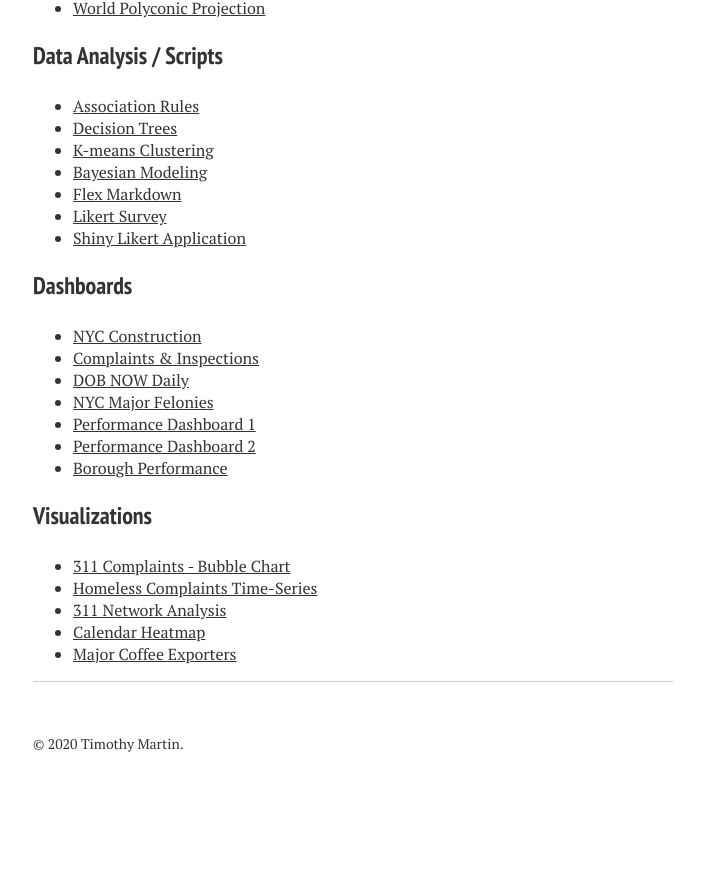
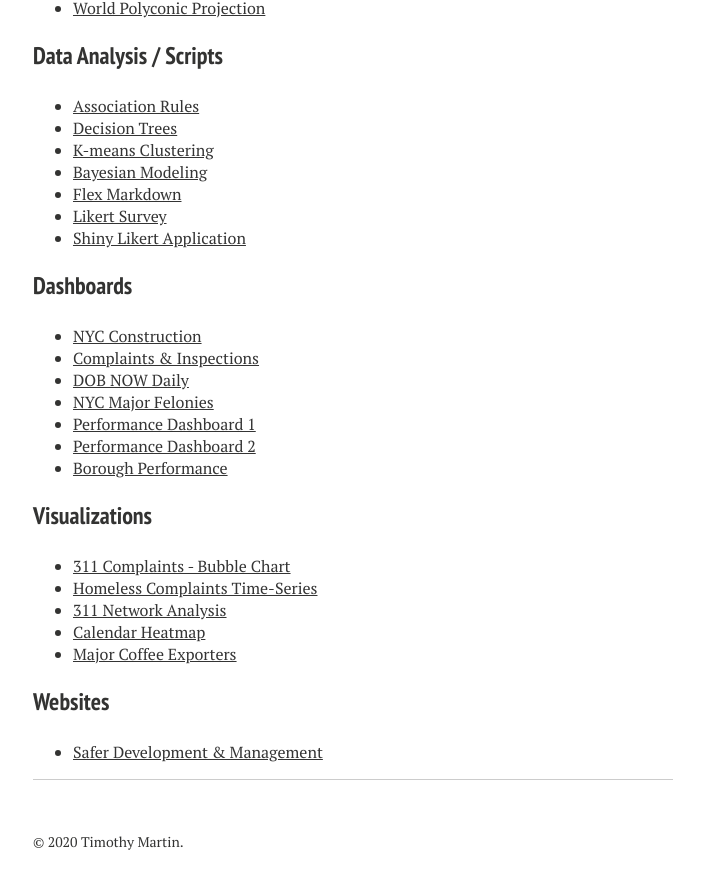
Before and after one commit to timothymartin76/timothymartin76.github.io, a Jekyll site: the page built from index.md, in a window 1280 px wide and 900 px high, scrolled down 1249 px. Shown: the top 889 px of the window, without its empty margins (287-991 px from the left). Built offline with Jekyll 4.4.1, drawn with Linux system fonts in a browser that asks for light colours; nearby versions of some CDN libraries; before the commit the page ends 2051 px from its top, so only the background shows below that.

Commit message:
Update index.md

```diff
--- a/index.md
+++ b/index.md
@@ -62,3 +62,6 @@
 * <a href="https://vimeo.com/160318121" target="_blank">311 Network Analysis</a>
 * <a href="https://raw.githubusercontent.com/timothymartin76/Calendar_Heatmaps/master/heatmap.PNG" target="_blank">Calendar Heatmap</a>
 * <a href="http://timothymartin76.github.io/SS_LastMin/examples/coffee" target="_blank">Major Coffee Exporters</a>
+
+### Websites
+* <a href="http://saferdevelopment.com/index.html" target="_blank">Safer Development & Management</a>
```
